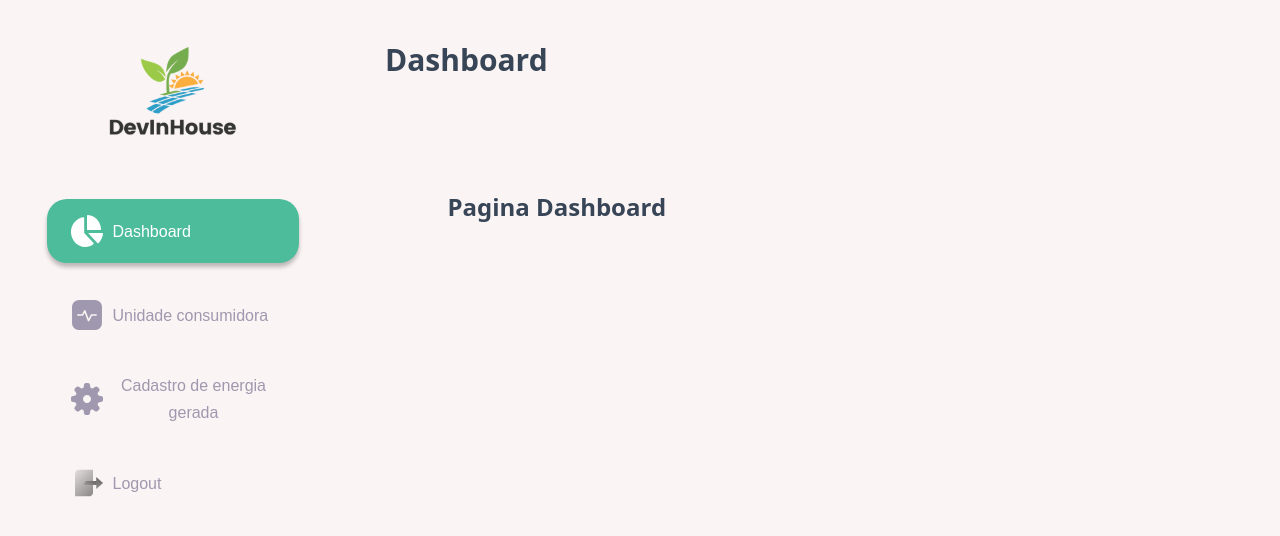
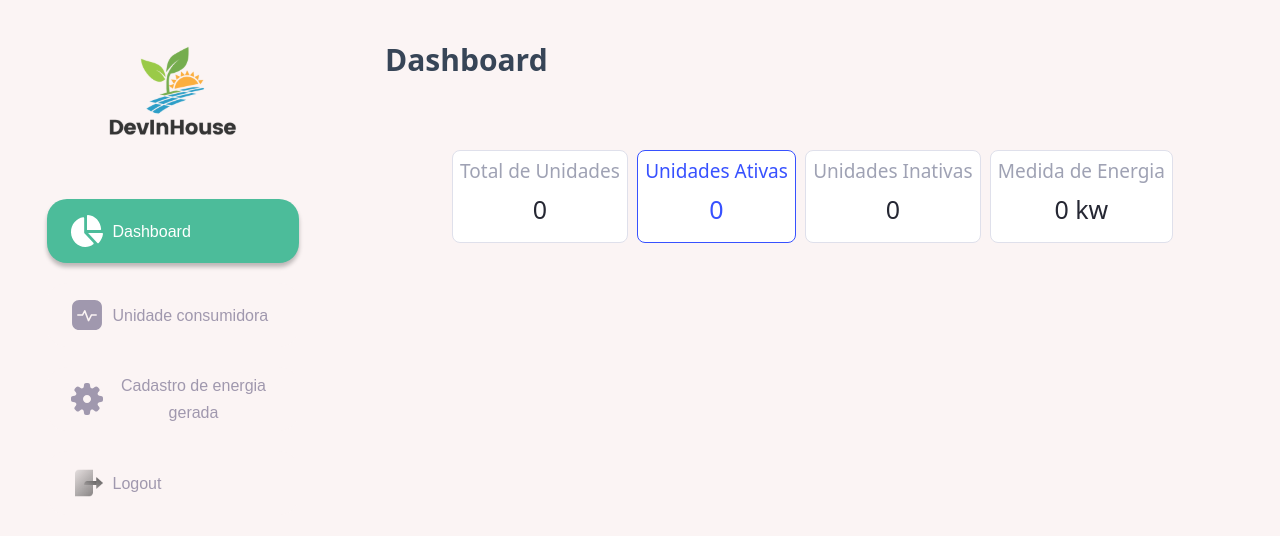
Before and after one commit to samuelikz/DevHouse-Solar, a React (Vite) app: page / in a window 1280 px wide. Shown: the top 536 px of the page. Built offline with nearby package versions, Linux system fonts and the light colour scheme; sample sign-in values are in the browser's storage.

Commit message:
Cards do Dashboard Adicionado

```diff
--- a/database/db.json
+++ b/database/db.json
@@ -53,6 +53,12 @@
       "data": "2023-05-13",
       "totalKwGerado": 2,
       "id": 9
+    },
+    {
+      "apelido": "Padaria São Luiz",
+      "data": "2023-05-13",
+      "totalKwGerado": 20,
+      "id": 10
     }
   ],
   "unidades": [
@@ -101,7 +107,7 @@
       "local": "Senai",
       "marca": "G-Panel",
       "modelo": "Avançado",
-      "ativa": true,
+      "ativa": false,
       "id": "XBFjIMp"
     }
   ],
--- a/src/components/index.js
+++ b/src/components/index.js
@@ -5,3 +5,4 @@ export { default as CadastroUnidades } from './organismos/CadastroUnidade/Cadast
 export { default as UnidadesList } from './organismos/Unidades/UnidadesList';
 export { default as CadastroMensal } from './organismos/CadastroMensal/CadastroMensal';
 export { default as LoginPage } from './moleculas/LoginPage/LoginPage';
+export { default as Cards} from './organismos/Cards/Cards';
--- /dev/null
+++ b/src/components/organismos/Cards/Cards.css
@@ -0,0 +1,58 @@
+.lista-card {
+    display: flex;
+    justify-content: space-around;
+    flex-wrap: nowrap;
+    text-align: center;
+    text-decoration: none;
+    list-style: none;
+    width: 100%;
+    height: 50%;
+}
+
+.lista-title {
+    font-family: system-ui, -apple-system, BlinkMacSystemFont, 'Segoe UI', Roboto, Oxygen, Ubuntu, Cantarell, 'Open Sans', 'Helvetica Neue', sans-serif;
+    font-weight: 400;
+    font-size: 19px;
+    color: #9FA2B4;
+}
+
+.lista-card span {
+    font-family: system-ui, -apple-system, BlinkMacSystemFont, 'Segoe UI', Roboto, Oxygen, Ubuntu, Cantarell, 'Open Sans', 'Helvetica Neue', sans-serif;
+    font-weight: 500;
+    font-size: 25px;
+    line-height: 50px;
+    color: #252733;
+}
+
+.lista-item {
+    padding: 1%;
+    background: #FFFFFF;
+    border: 1px solid #DFE0EB;
+    border-radius: 8px;
+}
+
+.lista-item.selected{
+    border: 1px solid #3751FF;
+    cursor: pointer;
+}
+
+.lista-item.selected span {
+    color: #3751FF;
+}
+
+.lista-item.selected h4 {
+    color: #3751FF;
+}
+
+.lista-item:hover{
+    border: 1px solid #818fe9;
+    cursor: pointer;
+}
+
+.lista-item:hover span {
+    color: #818fe9;
+}
+
+.lista-item:hover h4 {
+    color: #818fe9;
+}
--- a/src/components/organismos/Cards/Cards.jsx
+++ b/src/components/organismos/Cards/Cards.jsx
@@ -1,24 +1,29 @@
-export default function Cards(){
-    return(
+import { Link } from 'react-router-dom';
+import './Cards.css'
+
+export default function Cards() {
+    return (
         <div>
-            <ul>
-                <li>
-                    <h6>Total de Unidades</h6>
+            <section className='lista-card'>
+
+                <Link to='/unidades-consulmidora' className='lista-item'>
+                    <h4 className='lista-title'>Total de Unidades</h4>
                     <span>0</span>
-                </li>
-                <li>
-                    <h6>Unidades Ativas</h6>
+                </Link>
+                <Link to='/unidades-consulmidora' className='lista-item selected'>
+                    <h4 className='lista-title'>Unidades Ativas</h4>
                     <span>0</span>
-                </li>
-                <li>
-                    <h6>Unidades Initivas</h6>
+                </Link>
+                <Link to='/unidades-consulmidora' className='lista-item '>
+                    <h4 className='lista-title'>Unidades Inativas</h4>
                     <span>0</span>
-                </li>
-                <li>
-                    <h6>Medida de Energia</h6>
-                    <span>0</span>
-                </li>
-            </ul>
+                </Link>
+                <Link to='/' className='lista-item '>
+                    <h4 className='lista-title'>Medida de Energia</h4>
+                    <span>0 kw</span>
+                </Link>
+
+            </section>
         </div>
-    )
+    );
 }
--- a/src/components/template/Container/Container.css
+++ b/src/components/template/Container/Container.css
@@ -35,7 +35,7 @@
     grid-column: 2;
     grid-row: 2;
 
-    padding: 60px 8vw;
+    padding: 30px 8vw;
     overflow-x: auto;
 }
 
--- a/src/index.css
+++ b/src/index.css
@@ -2,6 +2,7 @@
   box-sizing: border-box;
   margin: 0;
   padding: 0;
+  text-decoration: none;
 }
 
 .sub-title {
--- a/src/pages/Dashboard/Dashboard.jsx
+++ b/src/pages/Dashboard/Dashboard.jsx
@@ -1,9 +1,10 @@
+import { Cards } from "../../components";
 import Container from "../../components/template/Container/Container";
 
 export default function Dashboard(){
     return (
         <Container title="Dashboard">
-            <h2 className="sub-title">Pagina Dashboard</h2>
+            <Cards/>
         </Container>
     )
 }
```
